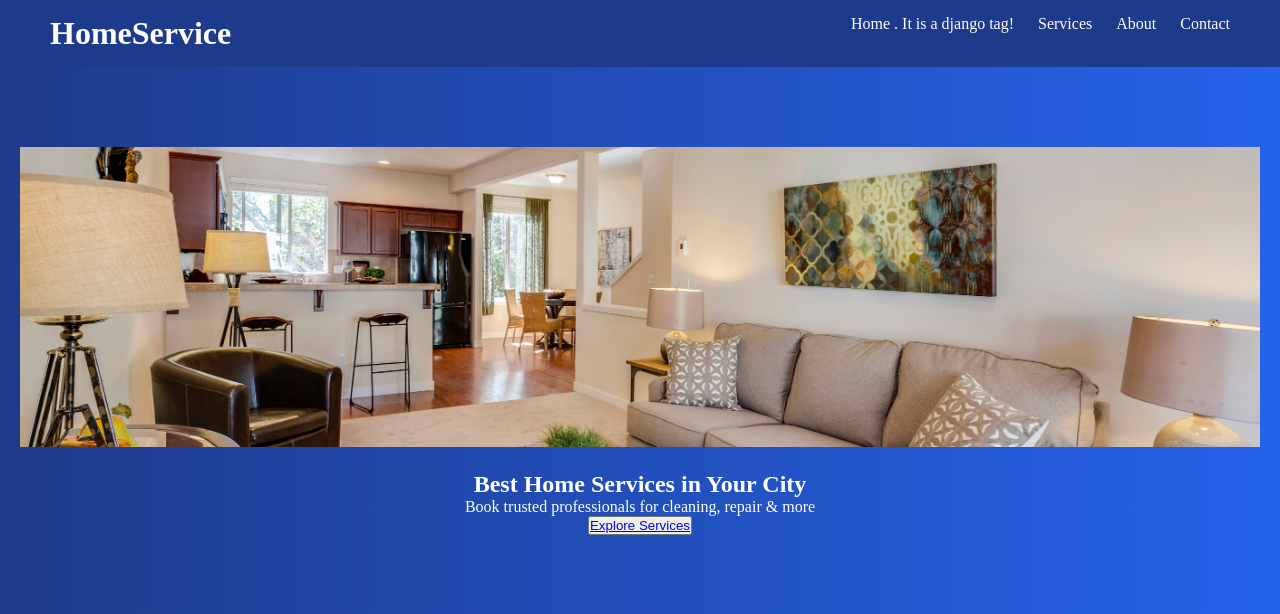
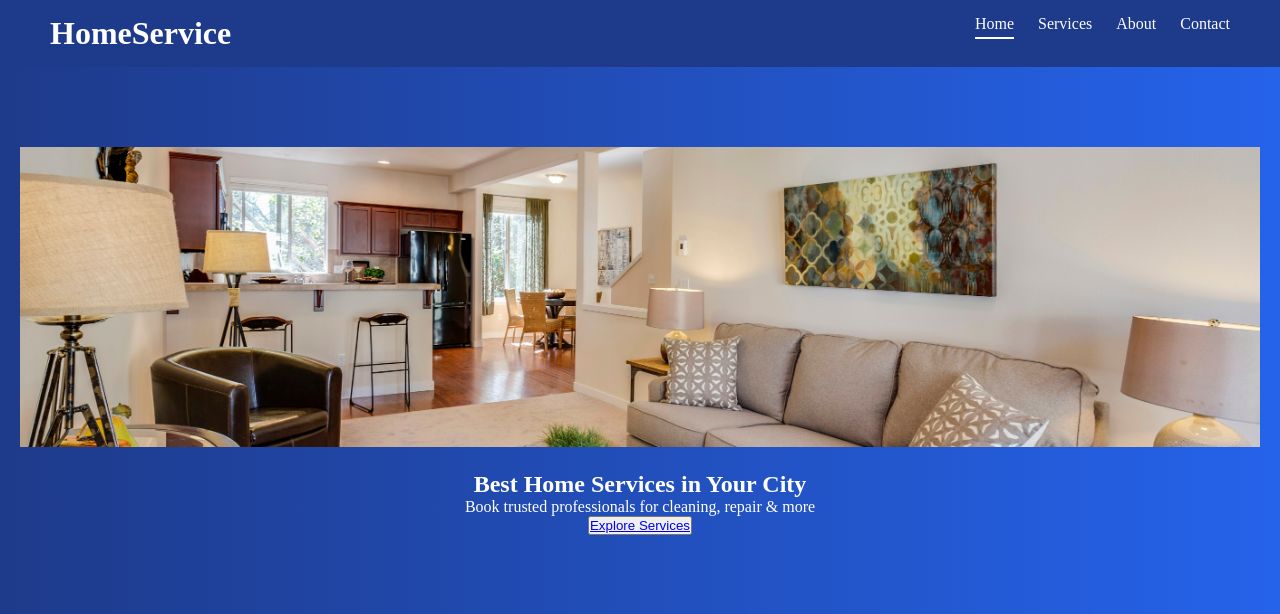
Before and after one commit to AhsanulHoqueRomman/Django-learning, a Django app: page / in a window 1280 px wide. Shown: the top 614 px of the page. Run offline with Django 5.2, Linux system fonts and the light colour scheme.

Commit message:
highlighting the link in navbar by using request.path or url 'url name' as alias method

```diff
--- a/django_core/static/css/style.css
+++ b/django_core/static/css/style.css
@@ -174,4 +174,23 @@ footer {
 .contact-banner {
     background-image:url("/static/img/contact.jpg");
 }
+
+.header nav a {
+    color: white;
+    text-decoration: none;
+    margin-left: 20px;
+    padding: 5px 0;
+    transition: 0.5s;
+}
+
+/* hover effect (very subtle) */
+.header nav a:hover {
+    opacity: 0.7;
+}
+
+/* active page */
+.header nav a.active {
+    border-bottom: 2px solid white;
+    font-weight: 500;
+}
 /*# sourceMappingURL=style.css.map */
--- a/django_core/templates/base.html
+++ b/django_core/templates/base.html
@@ -1,8 +1,24 @@
+{% load static %}
+<!DOCTYPE html>
+<html lang="en">
+<head>
+<meta charset="UTF-8">
+<meta name="viewport" content="width=device-width, initial-scale=1.0">
+<title>HomeService</title>
+
+<link rel="stylesheet" href="{% static 'css/style.css' %}">
+</head>
+
+<body>
+
 {% include "header.html" %}
 
 {% block content %}
-
-{% endblock  %}
-
+{% endblock %}
 
 {% include "footer.html" %}
+
+<script src="{% static 'js/script.js' %}"></script>
+
+</body>
+</html>
--- a/django_core/templates/footer.html
+++ b/django_core/templates/footer.html
@@ -1,7 +1,3 @@
 <footer>
     <p>© 2026 HomeService</p>
 </footer>
-
-<script src="/static/js/script.js"></script>
-</body>
-</html>
--- a/django_core/templates/header.html
+++ b/django_core/templates/header.html
@@ -1,20 +1,20 @@
-<!DOCTYPE html>
-<html lang="en">
-<head>
-<meta charset="UTF-8">
-<meta name="viewport" content="width=device-width, initial-scale=1.0">
-<title>HomeService</title>
-<link rel="stylesheet" href="/static/css/style.css">
-</head>
-
-<body>
-
 <header class="header">
     <h1>HomeService</h1>
     <nav>
-        <a href="{% url 'home' %}">Home</a>     <! % url "name from urls.py"% is used for connecting urls.>. It is a django tag!
-        <a href="{% url 'services' %}">Services</a>
-        <a href="{% url 'about' %}">About</a>
-        <a href="{% url 'contact' %}">Contact</a>
+        <!--request.path  is used for requesting the current path/url at website and then that path will be highlighted. -->
+        <!--- % url "name from urls.py"% is used for connecting urls. It is a django tag! -->
+        <a class="{% if request.path == '/' %}active{% endif %}" href="{% url 'home' %}">Home</a>
+
+        <a class="{% if request.path == '/services/' %}active{% endif %}" href="{% url 'services' %}">Services</a>
+
+        <a class="{% if request.path == '/about-us/' %}active{% endif %}" href="{% url 'about' %}">About</a>
+
+        <!-- {% url 'contact' as url %} is another django method to highlighting a link.
+        We just named a url/path in alias form or store it in a variable  and put it in the request.path= alias name -->
+
+        {% url 'contact' as url %}
+        <a class="{% if request.path == url %}active{% endif %}" href="{{url}}">Contact</a>
+
     </nav>
+
 </header>
```
